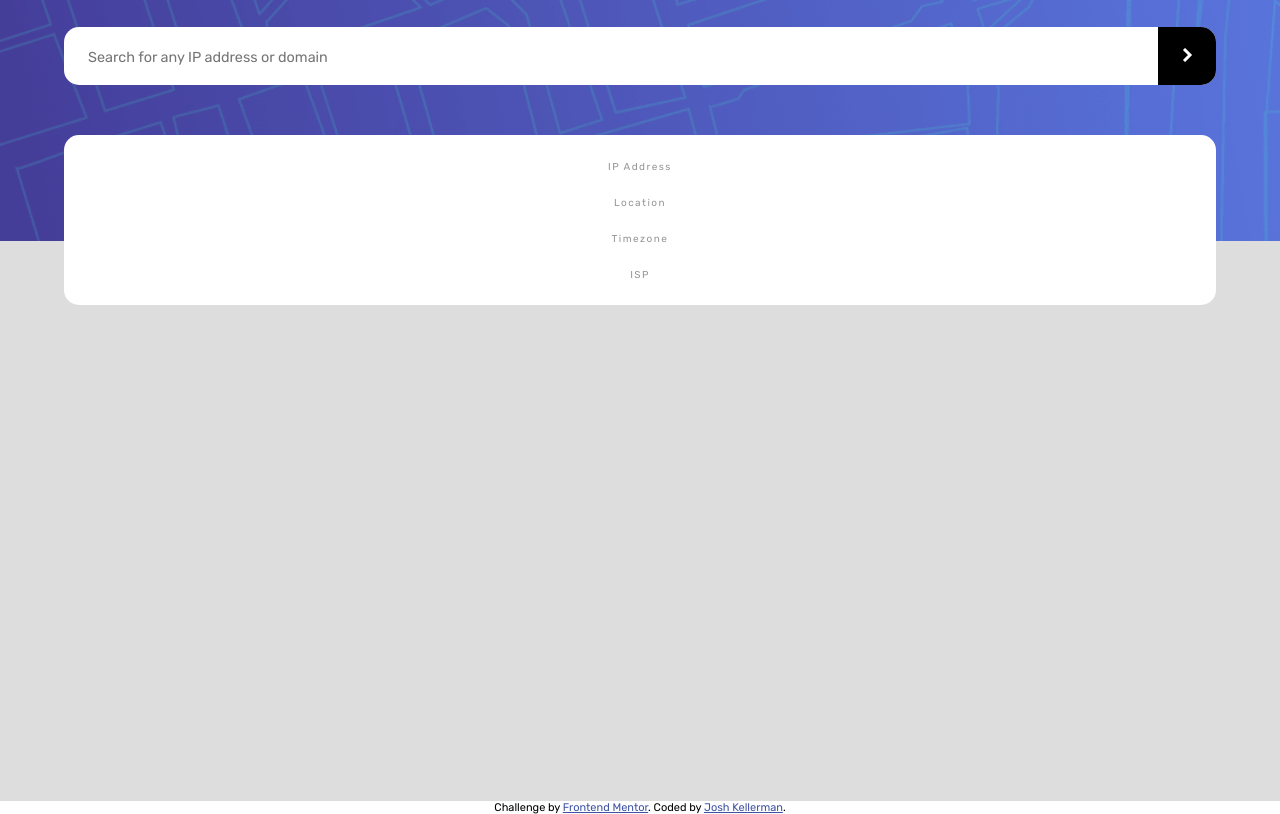
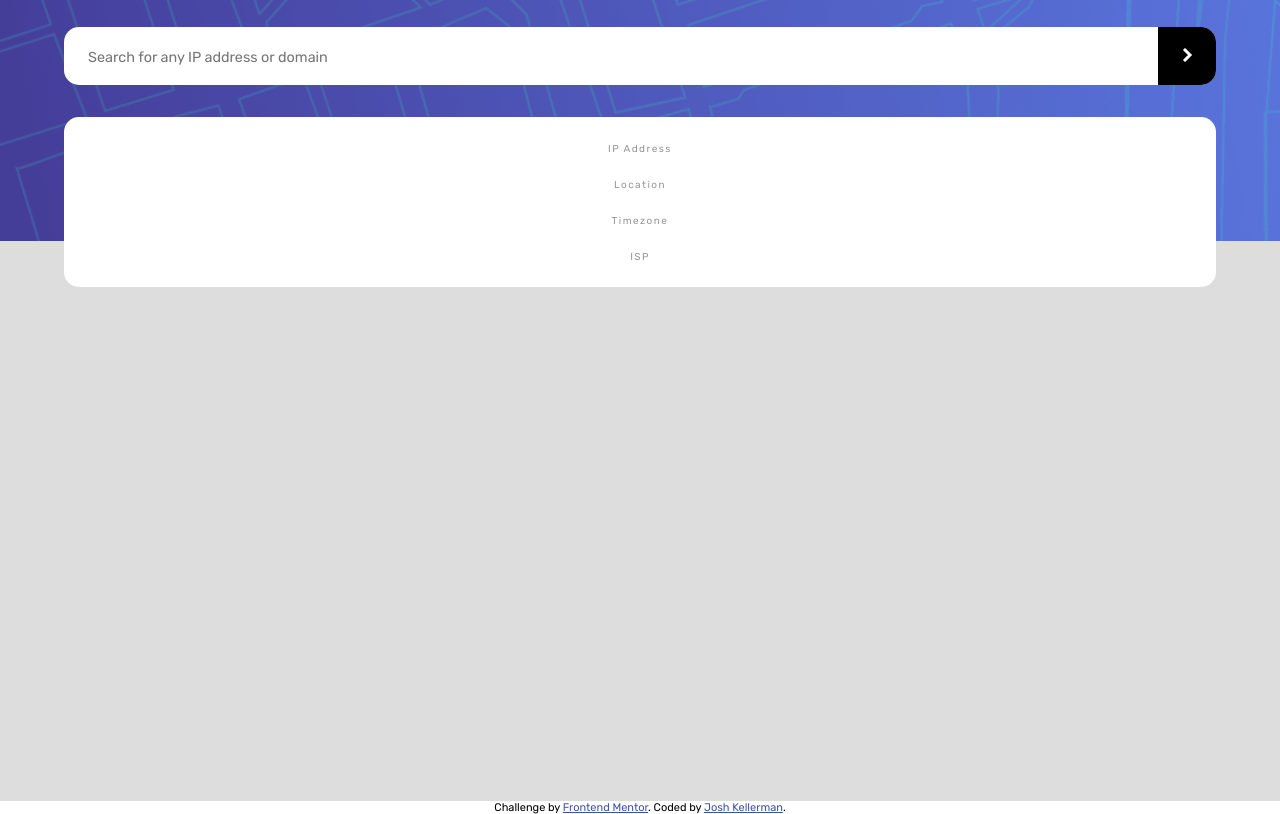
Before and after one commit to jkellerman/ip-address-tracker-master, a plain HTML site: page index.html in a window 1280 px wide. Shown: the part 59-873 px from the top of the page. Drawn offline with nearby package versions, Linux system fonts and the light colour scheme; no server answers.

Commit message:
change main container positioning

```diff
--- a/styles.css
+++ b/styles.css
@@ -87,7 +87,7 @@ main {
   padding: 1.625rem;
   padding-bottom: 0;
   position: absolute;
-  top: 22.5%;
+  top: 11rem;
   left: 5%;
   z-index: 1000;
 }
@@ -108,7 +108,6 @@ main {
 
 #map {
   height: 70vh;
-  /* z-index: -1; */
 }
 
 .attribution {
```
